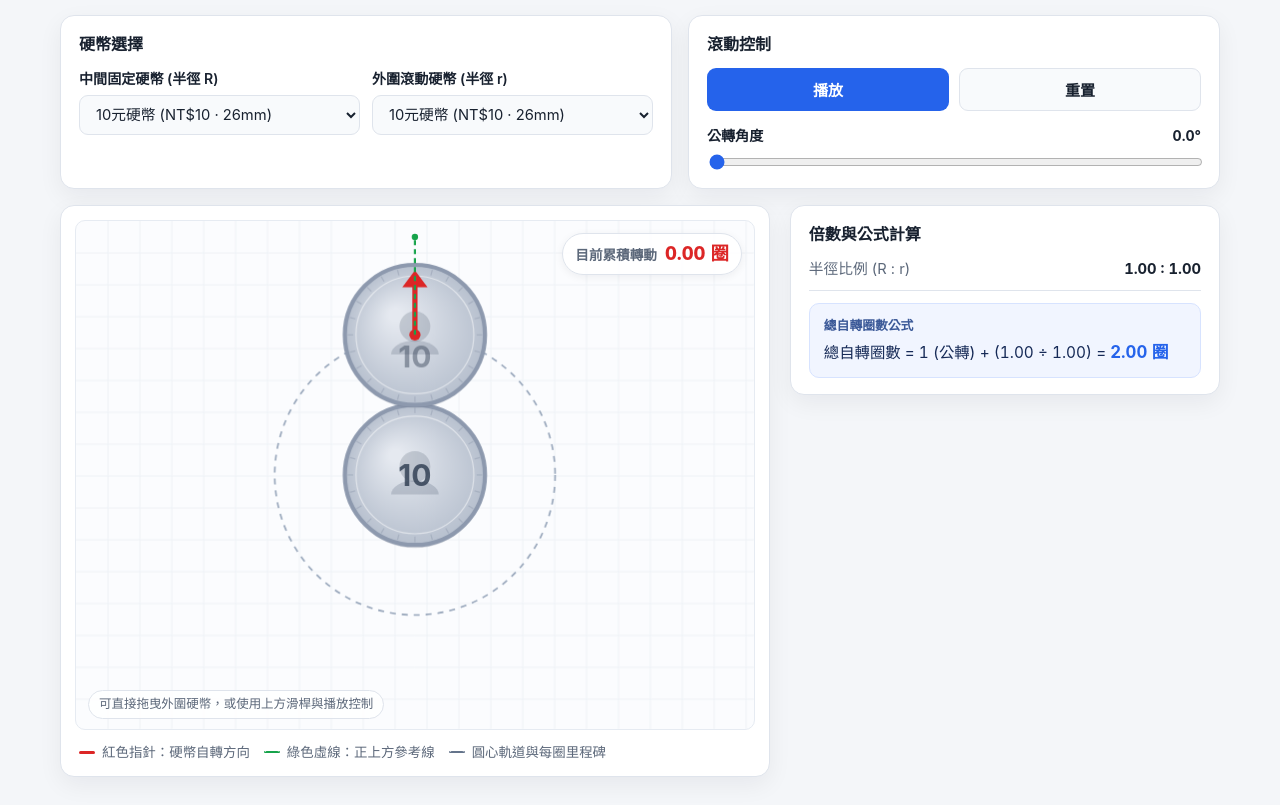
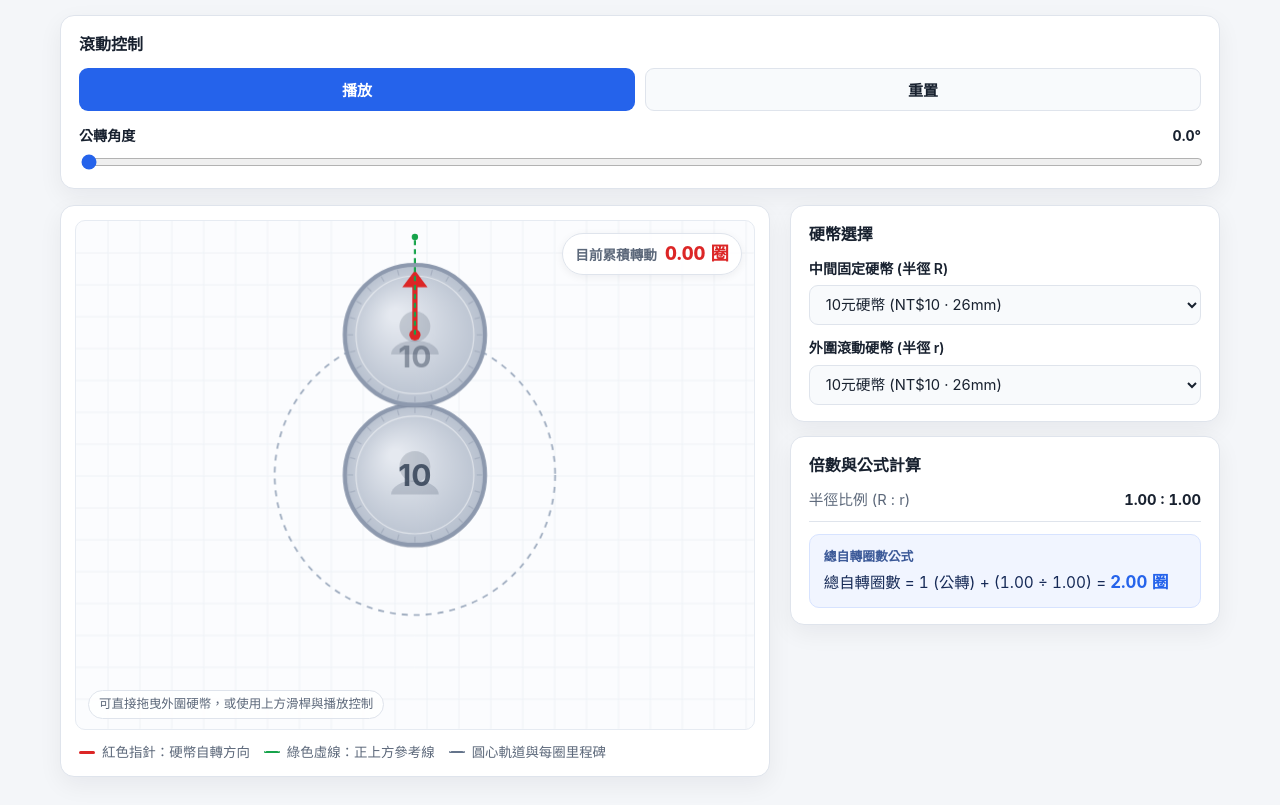
Before and after one commit to herman917/CoinRotation, a plain HTML site: page index.html in a window 1280 px wide. Shown: the part 88-893 px from the top of the page. Drawn offline with Linux system fonts and the light colour scheme.

Commit message:
Move coin selection block above formula calculation card

```diff
--- a/index.html
+++ b/index.html
@@ -17,21 +17,7 @@
         </div>
       </header>
 
-      <section class="top-controls" aria-label="硬幣選擇與滾動控制">
-        <div class="card">
-          <h2 class="card-title">硬幣選擇</h2>
-          <div class="coin-select-grid">
-            <div class="field-group">
-              <label for="centerCoinSelect">中間固定硬幣 (半徑 R)</label>
-              <select id="centerCoinSelect"></select>
-            </div>
-            <div class="field-group">
-              <label for="outerCoinSelect">外圍滾動硬幣 (半徑 r)</label>
-              <select id="outerCoinSelect"></select>
-            </div>
-          </div>
-        </div>
-
+      <section class="top-controls" aria-label="滾動控制">
         <div class="card">
           <h2 class="card-title">滾動控制</h2>
           <div class="button-row">
@@ -85,7 +71,21 @@
           </div>
         </section>
 
-        <aside class="control-panel" aria-label="倍數與公式計算">
+        <aside class="control-panel" aria-label="硬幣選擇與公式計算">
+          <div class="card">
+            <h2 class="card-title">硬幣選擇</h2>
+            <div class="coin-select-grid">
+              <div class="field-group">
+                <label for="centerCoinSelect">中間固定硬幣 (半徑 R)</label>
+                <select id="centerCoinSelect"></select>
+              </div>
+              <div class="field-group">
+                <label for="outerCoinSelect">外圍滾動硬幣 (半徑 r)</label>
+                <select id="outerCoinSelect"></select>
+              </div>
+            </div>
+          </div>
+
           <div class="card formula-card">
             <h2 class="card-title">倍數與公式計算</h2>
             <div class="stat-row">
--- a/style.css
+++ b/style.css
@@ -53,15 +53,14 @@ body {
 
 .top-controls {
   display: grid;
-  grid-template-columns: 1.15fr 1fr;
+  grid-template-columns: 1fr;
   gap: 16px;
   margin-bottom: 16px;
-  align-items: stretch;
 }
 
 .coin-select-grid {
   display: grid;
-  grid-template-columns: 1fr 1fr;
+  grid-template-columns: 1fr;
   gap: 12px;
 }
 
```
